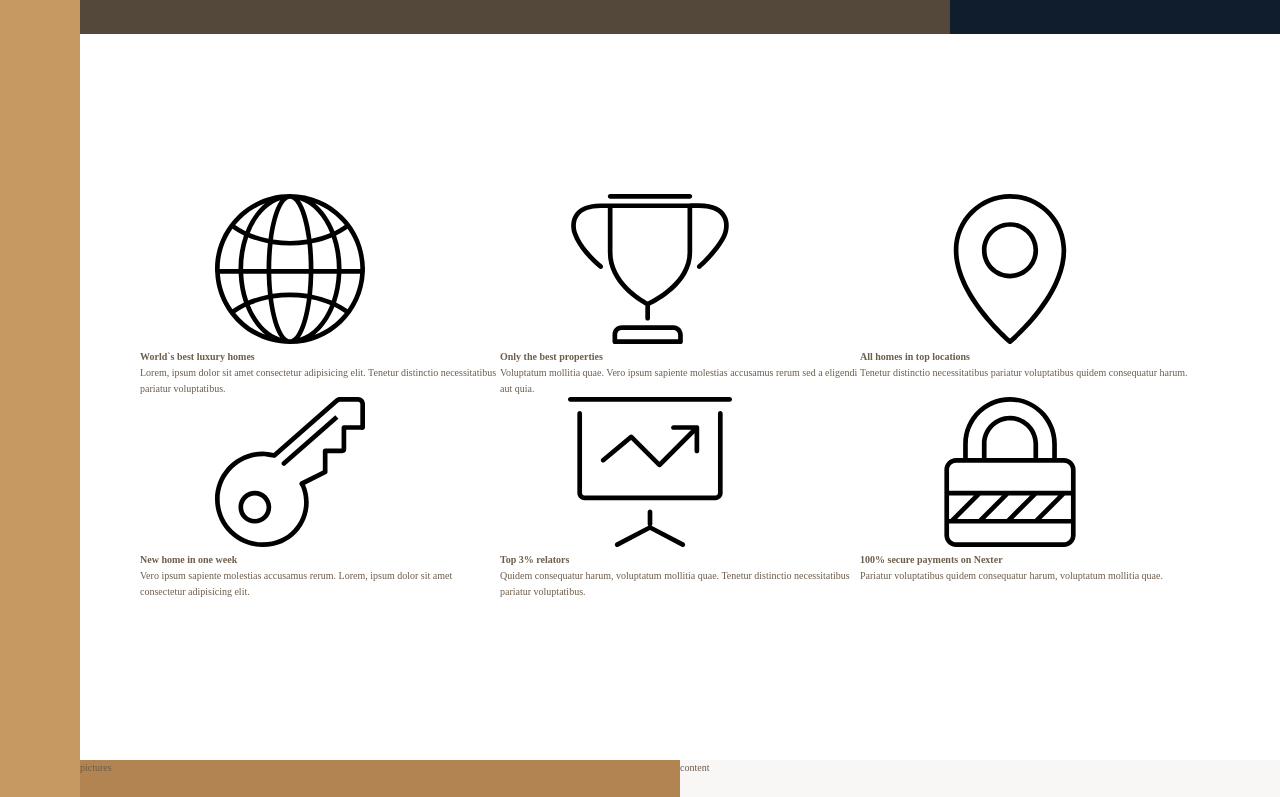
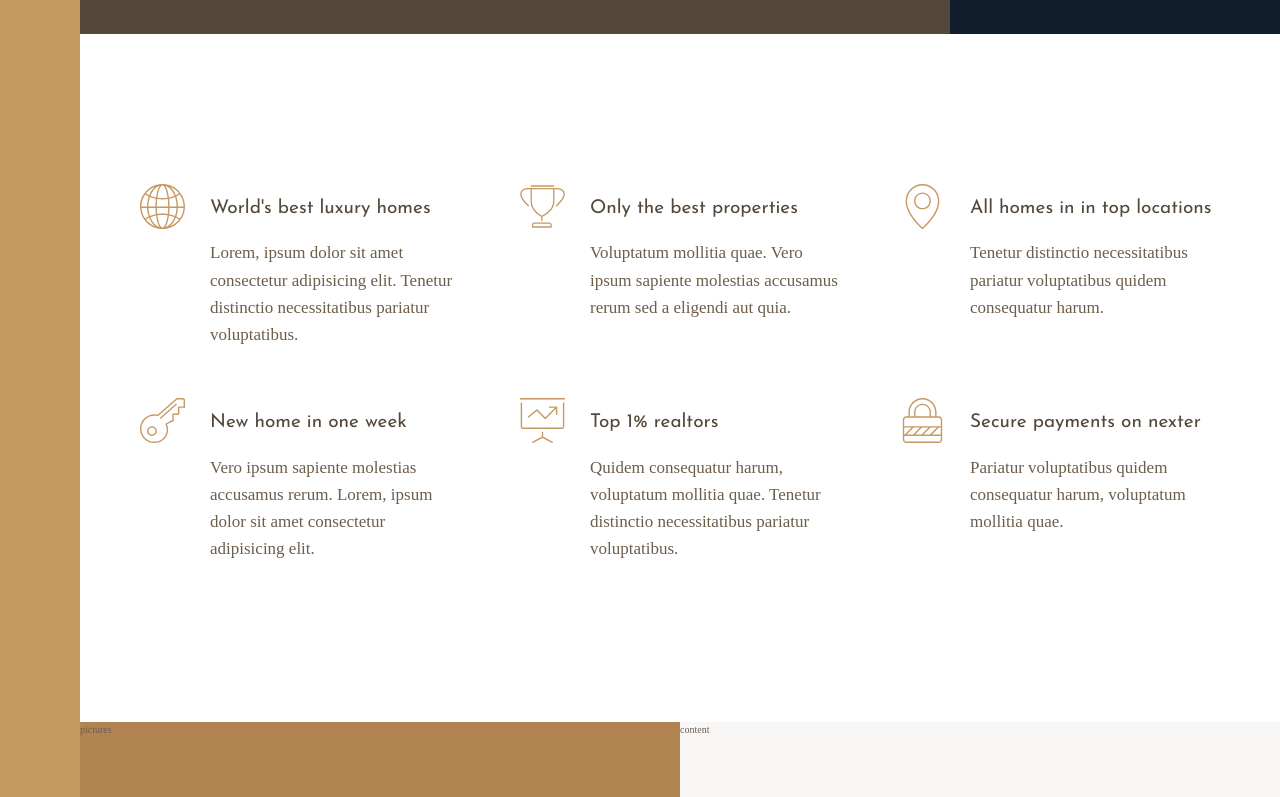
Before and after one commit to Naval63/Nexter, a website: page src/index.html in a window 1280 px wide. Shown: the part 606-1403 px from the top of the page. Drawn offline with nearby package versions, Linux system fonts and the light colour scheme; files that its build step writes are made by us from their sources.

Commit message:
styled grid im futures section and make some fix in html

```diff
--- a/src/index.html
+++ b/src/index.html
@@ -31,58 +31,52 @@
                     <svg class="feature__icon">
                         <use xlink:href="img/sprite.svg#icon-global"></use>
                     </svg>
-                        <h4 class="heading">World`s best luxury homes</h4>
-                        <p class="future__text">
-                                Lorem, ipsum dolor sit amet consectetur adipisicing elit. Tenetur distinctio necessitatibus pariatur voluptatibus.
-                        </p>
+                    <h4 class="heading-4 heading-4--dark">World's best luxury homes</h4>
+                    <p class="feature__text">Lorem, ipsum dolor sit amet consectetur adipisicing elit. Tenetur distinctio necessitatibus pariatur voluptatibus.</p>
                 </div>
+
                 <div class="feature">
                     <svg class="feature__icon">
                         <use xlink:href="img/sprite.svg#icon-trophy"></use>
                     </svg>
-                        <h4 class="heading">Only the best properties</h4>
-                        <p class="future__text">
-                                Voluptatum mollitia quae. Vero ipsum sapiente molestias accusamus rerum sed a eligendi aut quia.
-                        </p>
+                    <h4 class="heading-4 heading-4--dark">Only the best properties</h4>
+                    <p class="feature__text">Voluptatum mollitia quae. Vero ipsum sapiente molestias accusamus rerum sed a eligendi aut quia.</p>
                 </div>
+
                 <div class="feature">
                     <svg class="feature__icon">
                         <use xlink:href="img/sprite.svg#icon-map-pin"></use>
                     </svg>
-                        <h4 class="heading">All homes in top locations</h4>
-                        <p class="future__text">
-                                Tenetur distinctio necessitatibus pariatur voluptatibus quidem consequatur harum.
-                        </p>
+                    <h4 class="heading-4 heading-4--dark">All homes in in top locations</h4>
+                    <p class="feature__text">Tenetur distinctio necessitatibus pariatur voluptatibus quidem consequatur harum.</p>
                 </div>
+
                 <div class="feature">
                     <svg class="feature__icon">
                         <use xlink:href="img/sprite.svg#icon-key"></use>
                     </svg>
-                        <h4 class="heading">New home in one week</h4>
-                        <p class="future__text">
-                                Vero ipsum sapiente molestias accusamus rerum. Lorem, ipsum dolor sit amet consectetur adipisicing elit.
-                        </p>
+                    <h4 class="heading-4 heading-4--dark">New home in one week</h4>
+                    <p class="feature__text">Vero ipsum sapiente molestias accusamus rerum. Lorem, ipsum dolor sit amet consectetur adipisicing elit.</p>
                 </div>
+
                 <div class="feature">
                     <svg class="feature__icon">
                         <use xlink:href="img/sprite.svg#icon-presentation"></use>
                     </svg>
-                        <h4 class="heading">Top 3% relators</h4>
-                        <p class="future__text">
-                                Quidem consequatur harum, voluptatum mollitia quae. Tenetur distinctio necessitatibus pariatur voluptatibus.
-                        </p>
+                    <h4 class="heading-4 heading-4--dark">Top 1% realtors</h4>
+                    <p class="feature__text">Quidem consequatur harum, voluptatum mollitia quae. Tenetur distinctio necessitatibus pariatur voluptatibus.</p>
                 </div>
+
                 <div class="feature">
                     <svg class="feature__icon">
                         <use xlink:href="img/sprite.svg#icon-lock"></use>
                     </svg>
-                        <h4 class="heading">100% secure payments on Nexter</h4>
-                        <p class="future__text">
-                                Pariatur voluptatibus quidem consequatur harum, voluptatum mollitia quae.
-                        </p>
+                    <h4 class="heading-4 heading-4--dark">Secure payments on nexter</h4>
+                    <p class="feature__text">Pariatur voluptatibus quidem consequatur harum, voluptatum mollitia quae.</p>
                 </div>
+        </section>
 
-        </section>
+
 
         <div class="story__pictures">
                 pictures
--- a/src/scss/_features.scss
+++ b/src/scss/_features.scss
@@ -3,6 +3,27 @@
     margin: 16rem 0;
 
     display: grid;
-    grid-template-columns: repeat(3, 1fr);
+    grid-template-columns: repeat(auto-fit, minmax(25rem, 1fr));
+    grid-gap: 6rem;
+    align-items: start;
+}
 
+.feature {
+    display: grid;
+    grid-template-columns: min-content 1fr;
+    grid-row-gap: 1.5rem;
+    grid-column-gap: 2.5rem;
+
+    &__icon {
+        width: 4.5rem;
+        height: 4.5rem;
+        fill: $color-primary;
+        grid-row: 1 / span 2;
+        transform: translateY(-1rem);
+
+    }
+
+    &__text {
+        font-size: 1.7rem;
+    }
 }
--- a/src/scss/_typography.scss
+++ b/src/scss/_typography.scss
@@ -0,0 +1,29 @@
+%heading {
+    font-family: $font-display;
+    font-weight: 400;
+}
+
+.heading-1 {
+    @extend %heading;
+}
+
+.heading-2 {
+    @extend %heading;
+}
+
+.heading-3 {
+    @extend %heading;
+}
+
+.heading-4 {
+    @extend %heading;
+    font-size: 1.9rem;
+
+    &--light {
+        color: $color-grey-light-1;
+    }
+
+    &--dark {
+        color: $color-grey-dark-1;
+    }
+}
```
Lines whose indentation alone changed are shown as unchanged.
